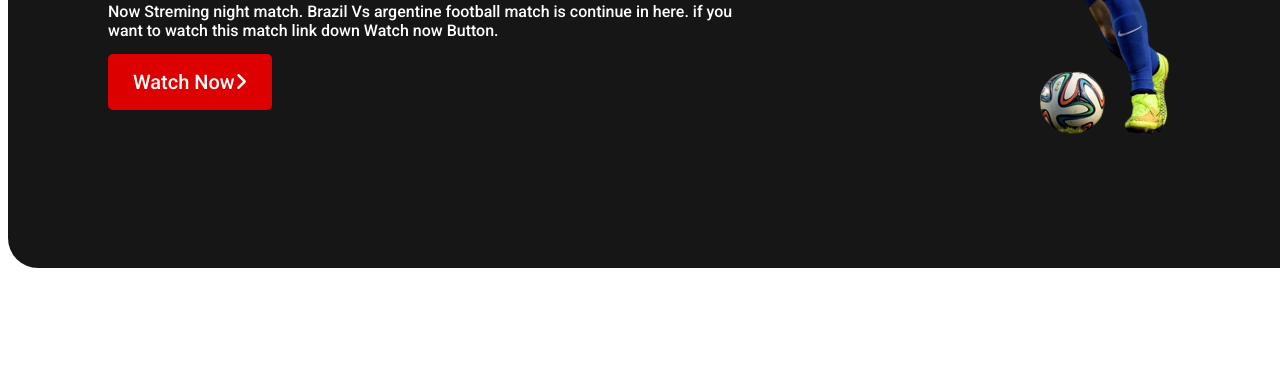
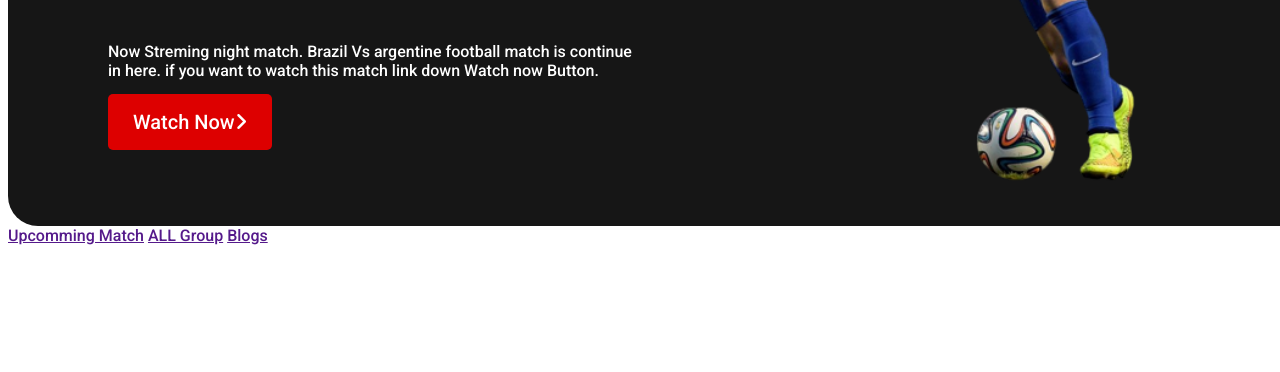
Before and after one commit to nurulalam245200/world-cup-website, a plain HTML site: page index.html in a window 1280 px wide. Shown: the part 428-800 px from the top of the page. Drawn offline with Linux system fonts and the light colour scheme.

Commit message:
nav bar add

```diff
--- a/index.html
+++ b/index.html
@@ -33,11 +33,20 @@
             </p>
             <a href="">Watch Now<i class="fa-solid fa-angle-right"></i></a>
           </div>
-          <div>
+          <div class="top_poster">
             <img src="images/players/david-luiz.png" alt="david luiz pic" />
           </div>
         </div>
       </section>
     </header>
+    <main>
+      <div>
+        <nav>
+          <a href="">Upcomming Match</a>
+          <a href="">ALL Group</a>
+          <a href="">Blogs</a>
+        </nav>
+      </div>
+    </main>
   </body>
 </html>
--- a/styles/style.css
+++ b/styles/style.css
@@ -7,7 +7,6 @@ body {
   font-family: "Roboto", sans-serif;
 }
 .container {
-  margin-top: 50px;
 }
 
 /*----------------
@@ -42,3 +41,7 @@ body {
   font-size: 20px;
   border-radius: 5px;
 }
+.top_poster img {
+  width: 581px;
+  height: 613px;
+}
```
